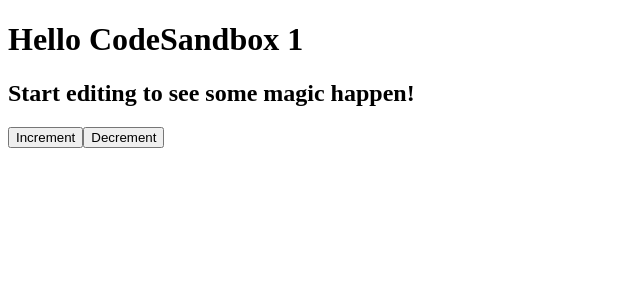
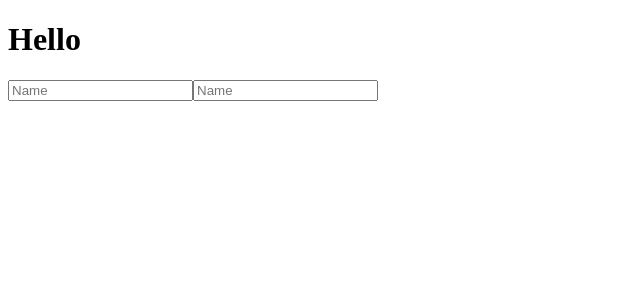
Before and after one commit to dev-chloe/hangout-react-hooks-with-nomad, a React (Create React App) app: page / in a window 1280 px wide. Shown: the top 300 px of the page, without its empty margins (0-640 px from the left). Built offline with nearby package versions, Linux system fonts and the light colour scheme.

Commit message:
useInput

```diff
--- a/src/App.js
+++ b/src/App.js
@@ -1,15 +1,20 @@
 import { useState } from 'react';
 
+const useInput = (initialValue) => {
+  const [value, setValue] = useState(initialValue);
+  const onChange = event => {
+    console.log(event.target);
+  }
+  return { value, onChange };
+}
+
 function App() {
-  const [item, setItem] = useState(1);
-  const incrementItem = () => setItem(item + 1);
-  const decrementItem = () => setItem(item - 1);
+  const name = useInput("");
   return (
     <div className="App">
-      <h1>Hello CodeSandbox {item}</h1>
-      <h2>Start editing to see some magic happen!</h2>
-      <button onClick={incrementItem}>Increment</button>
-      <button onClick={decrementItem}>Decrement</button>
+      <h1>Hello</h1>
+      <input placeholder="Name" value={name.value} onChange={name.onChange} />
+      <input placeholder="Name" {...name} />
     </div>
   );
 }
```
Also changed, not shown: 1 other file (tests, documents, lock files or other folders).
